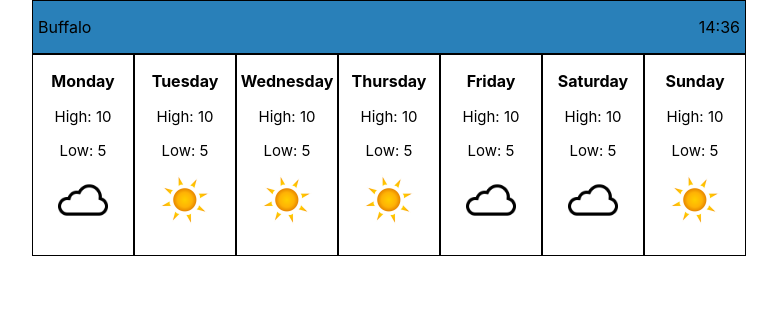
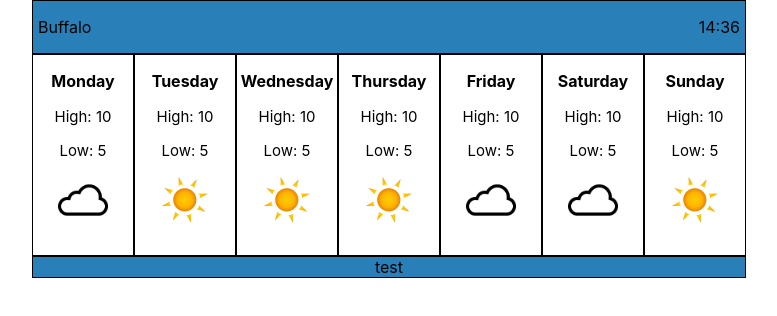
Before and after one commit to bhmcarr/react-weather, a React (Create React App) app: page / in a window 1280 px wide. Shown: the top 316 px of the page, without its empty margins (251-1028 px from the left). Built offline with nearby package versions, Linux system fonts and the light colour scheme.

Commit message:
more buttons

```diff
--- a/src/App.css
+++ b/src/App.css
@@ -48,6 +48,13 @@
   clear: both;
 }
 
+.bottom_bar{
+  width: 712px;
+  border-style: solid;
+  border-width: 1px;
+  background-color: #2980b9;
+}
+
 @keyframes App-logo-spin {
   from {
     transform: rotate(0deg);
--- a/src/App.js
+++ b/src/App.js
@@ -7,10 +7,25 @@ function getWeatherData(){
 }
 
 class App extends Component {
+  constructor(props){
+    super(props);
+    this.state = {
+      city: "Buffalo",
+    };
+  }
+
   renderTitleBar(i){
     return(
       <TitleBar
         city={i}
+      />
+    );
+  }
+
+  renderBottomBar(){
+    return(
+      <BottomBar
+        onClick={() => this.handleCityUpdate()}
       />
     );
   }
@@ -27,13 +42,17 @@ class App extends Component {
     );
   }
 
+  handleCityUpdate(){
+    this.setState({city: "Lewiston"});
+  }
+
   render(){
     const cloud = "/img/cloud.png";
     const sun = "/img/sun.png";
     return(
       <div className="app_wrapper">
         <div className="app">
-            {this.renderTitleBar("Buffalo")}
+            {this.renderTitleBar(this.state.city)}
             {this.renderCard("Monday", 10, 5, cloud)}
             {this.renderCard("Tuesday", 10, 5, sun)}
             {this.renderCard("Wednesday", 10, 5, sun)}
@@ -41,6 +60,7 @@ class App extends Component {
             {this.renderCard("Friday", 10, 5, cloud)}
             {this.renderCard("Saturday", 10, 5, cloud)}
             {this.renderCard("Sunday", 10, 5, sun)}
+            {this.renderBottomBar()}
         </div>
       </div>
     );
@@ -51,10 +71,10 @@ class Card extends Component {
   constructor(props){
     super(props);
     this.state = {
-      highTemp:  this.props.highTemp,
-      lowTemp:   this.props.lowTemp,
+      highTemp:   this.props.highTemp,
+      lowTemp:    this.props.lowTemp,
       day:        this.props.day,
-      imageLink: this.props.imageLink,
+      imageLink:  this.props.imageLink,
     };
   }
 
@@ -75,9 +95,9 @@ class TitleBar extends Component {
     super (props);
     var date = new Date();
     this.state = {
-        city: this.props.city,
-        month: date.getMonth() + 1,
-        hours: date.getHours(),
+        city:    this.props.city,
+        month:   date.getMonth() + 1,
+        hours:   date.getHours(),
         minutes: date.getMinutes(),
     };
   }
@@ -97,4 +117,14 @@ class TitleBar extends Component {
   }
 }
 
+class BottomBar extends Component {
+  render(){
+    return(
+      <div className="bottom_bar">
+        test
+      </div>
+    );
+  }
+}
+
 export default App;
```
